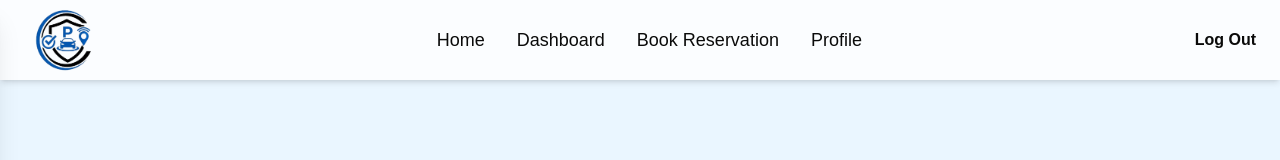
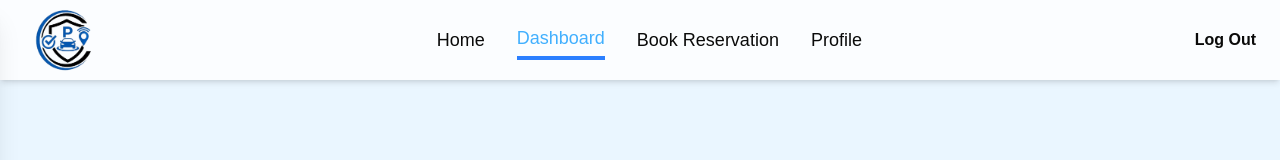
Before and after one commit to radz22/parking-reservation-system-2026, a Next.js app in the folder frontend/: page /user-dashboard in a window 1280 px wide. Shown: the top 160 px of the page. Built offline with nearby package versions, Linux system fonts and the light colour scheme; no server answers; sample sign-in values are in the browser's storage.

Commit message:
navigation border bottom

```diff
--- a/frontend/components/home/navigation.tsx
+++ b/frontend/components/home/navigation.tsx
@@ -1,5 +1,6 @@
 'use client';
 import Link from 'next/link';
+import { usePathname } from 'next/navigation'; // Inimport natin ito
 import {
   Menu,
   X,
@@ -16,11 +17,7 @@ import Image from 'next/image';
 export const Navigation = () => {
   const { data: session } = useSession();
   const [isOpen, setIsOpen] = useState(false);
-
-  // const toggleDarkMode = () => {
-  //   setDarkMode(!darkMode);
-  //   document.documentElement.classList.toggle('dark');
-  // };
+  const pathname = usePathname(); // Dito natin kukunin ang current URL path
 
   const buttonNav = () => setIsOpen(!isOpen);
 
@@ -35,6 +32,9 @@ export const Navigation = () => {
       document.body.style.paddingRight = '0px';
     }
   }, [isOpen]);
+
+  // Helper function para malaman kung active ang link
+  const isActive = (path: string) => pathname === path;
 
   return (
     <div className="navigation-container relative w-full">
@@ -61,10 +61,14 @@ export const Navigation = () => {
               className="w-32 h-18 max-lg:hidden"
             />
           </div>
-          <nav className="hidden lg:flex items-center gap-8 dark:text-white">
+          <nav className="hidden lg:flex items-center gap-8 dark:text-white h-full">
             <Link
               href="/main-page"
-              className="text-lg font-medium text-text hover:text-secondary transition dark:text-white"
+              className={`text-lg font-medium transition dark:text-white py-1 ${
+                isActive('/main-page')
+                ? 'border-b-4 border-blue-500 text-secondary'
+                : 'text-text hover:text-secondary'
+              }`}
             >
               Home
             </Link>
@@ -72,19 +76,31 @@ export const Navigation = () => {
               <>
                 <Link
                   href="/user-dashboard"
-                  className="text-lg font-medium text-text hover:text-secondary transition dark:text-white"
+                  className={`text-lg font-medium transition dark:text-white py-1 ${
+                    isActive('/user-dashboard')
+                    ? 'border-b-4 border-blue-500 text-secondary'
+                    : 'text-text hover:text-secondary'
+                  }`}
                 >
                   Dashboard
                 </Link>
                 <Link
                   href="/parking-reserve"
-                  className="text-lg font-medium text-text hover:text-secondary transition dark:text-white"
+                  className={`text-lg font-medium transition dark:text-white py-1 ${
+                    isActive('/parking-reserve')
+                    ? 'border-b-4 border-blue-500 text-secondary'
+                    : 'text-text hover:text-secondary'
+                  }`}
                 >
                   Book Reservation
                 </Link>
                 <Link
                   href="/profile"
-                  className="text-lg font-medium text-text hover:text-secondary transition dark:text-white"
+                  className={`text-lg font-medium transition dark:text-white py-1 ${
+                    isActive('/profile')
+                    ? 'border-b-4 border-blue-500 text-secondary'
+                    : 'text-text hover:text-secondary'
+                  }`}
                 >
                   Profile
                 </Link>
@@ -92,13 +108,6 @@ export const Navigation = () => {
             )}
           </nav>
           <div className="flex justify-center items-center gap-3">
-            {/* <button
-            onClick={toggleDarkMode}
-            className="p-2.5 rounded-full bg-text dark:bg-slate-800 text-primary dark:text-yellow-400 hover:scale-110 transition-all"
-          >
-            {darkMode ? <SunIcon size={20} /> : <MoonIcon size={20} />}
-          </button> */}
-
             {session ? (
               <Button
                 onClick={() => signOut({ callbackUrl: '/sign-in' })}
@@ -118,14 +127,13 @@ export const Navigation = () => {
         </div>
       </div>
 
-      {/* Backdrop */}
+      {/* Backdrop and Side Nav remains the same... */}
       <div
         id="backdrop"
         onClick={buttonNav}
         className={`fixed inset-0 bg-backdrop/50 opacity-0 transition-opacity duration-300 z-50 ${isOpen ? 'opacity-100 pointer-events-auto' : 'opacity-0 pointer-events-none'}`}
       ></div>
 
-      {/* Side Nav */}
       <aside
         id="side-nav"
         className={`fixed top-0 left-0 w-65 h-full dark:bg-slate-950 bg-primary/60 backdrop-blur-md border-r border-primary shadow-xl transform transition-transform duration-300 ease-in-out overflow-auto z-60 ${isOpen ? 'translate-x-0' : '-translate-x-full'}`}
@@ -150,7 +158,7 @@ export const Navigation = () => {
           <nav className="border-b-2 pb-10 dark:border-slate-800">
             <ul className="flex flex-col gap-7 mt-5 text-text dark:text-slate-200">
               <Link href="/main-page">
-                <li className="link-nav dark:text-slate-200">
+                <li className={`link-nav dark:text-slate-200 p-2 rounded-lg ${isActive('/main-page') ? 'bg-blue-500/20 border-l-4 border-blue-500' : ''}`}>
                   <House size={25} strokeWidth={3} />
                   <span>Home</span>
                 </li>
@@ -158,19 +166,19 @@ export const Navigation = () => {
               {session && (
                 <>
                   <Link href="/user-dashboard">
-                    <li className="link-nav dark:text-slate-200">
+                    <li className={`link-nav dark:text-slate-200 p-2 rounded-lg ${isActive('/user-dashboard') ? 'bg-blue-500/20 border-l-4 border-blue-500' : ''}`}>
                       <LayoutDashboard size={25} strokeWidth={3} />
                       <span>Dashboard</span>
                     </li>
                   </Link>
                   <Link href="/parking-reserve">
-                    <li className="link-nav dark:text-slate-200">
+                    <li className={`link-nav dark:text-slate-200 p-2 rounded-lg ${isActive('/parking-reserve') ? 'bg-blue-500/20 border-l-4 border-blue-500' : ''}`}>
                       <BookOpen size={25} strokeWidth={3} />
                       <span>Reservation</span>
                     </li>
                   </Link>
                   <Link href="/profile">
-                    <li className="link-nav dark:text-slate-200">
+                    <li className={`link-nav dark:text-slate-200 p-2 rounded-lg ${isActive('/profile') ? 'bg-blue-500/20 border-l-4 border-blue-500' : ''}`}>
                       <SquareUserRound size={25} strokeWidth={3} />
                       <span>User Profile</span>
                     </li>
@@ -178,24 +186,7 @@ export const Navigation = () => {
                 </>
               )}
             </ul>
-
-            {!session && (
-              <Link
-                href="/sign-up"
-                className="inline-flex mx-3 mt-10 py-3 px-10 bg-text text-primary text-base font-semibold rounded-2xl hover:bg-secondary hover:text-primary transition duration-300 ease-in-out"
-              >
-                Sign Up
-              </Link>
-            )}
-
-            {session && (
-              <button
-                onClick={() => signOut({ callbackUrl: '/sign-in' })}
-                className="inline-flex mx-3 mt-5 py-3 px-10 bg-primary text-text text-base font-semibold rounded-2xl hover:bg-secondary hover:text-primary transition duration-300 ease-in-out"
-              >
-                Log Out
-              </button>
-            )}
+            {/* Rest of the side nav... */}
           </nav>
         </div>
       </aside>
```
